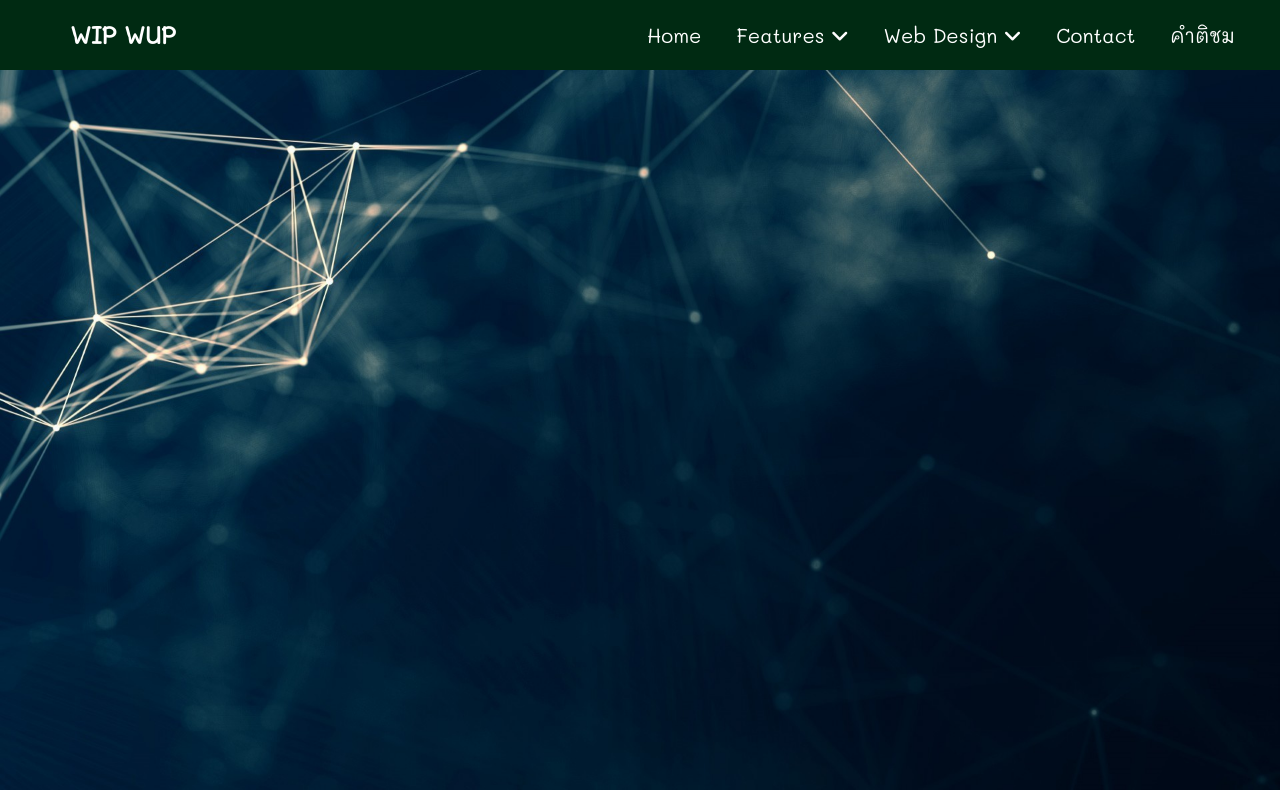
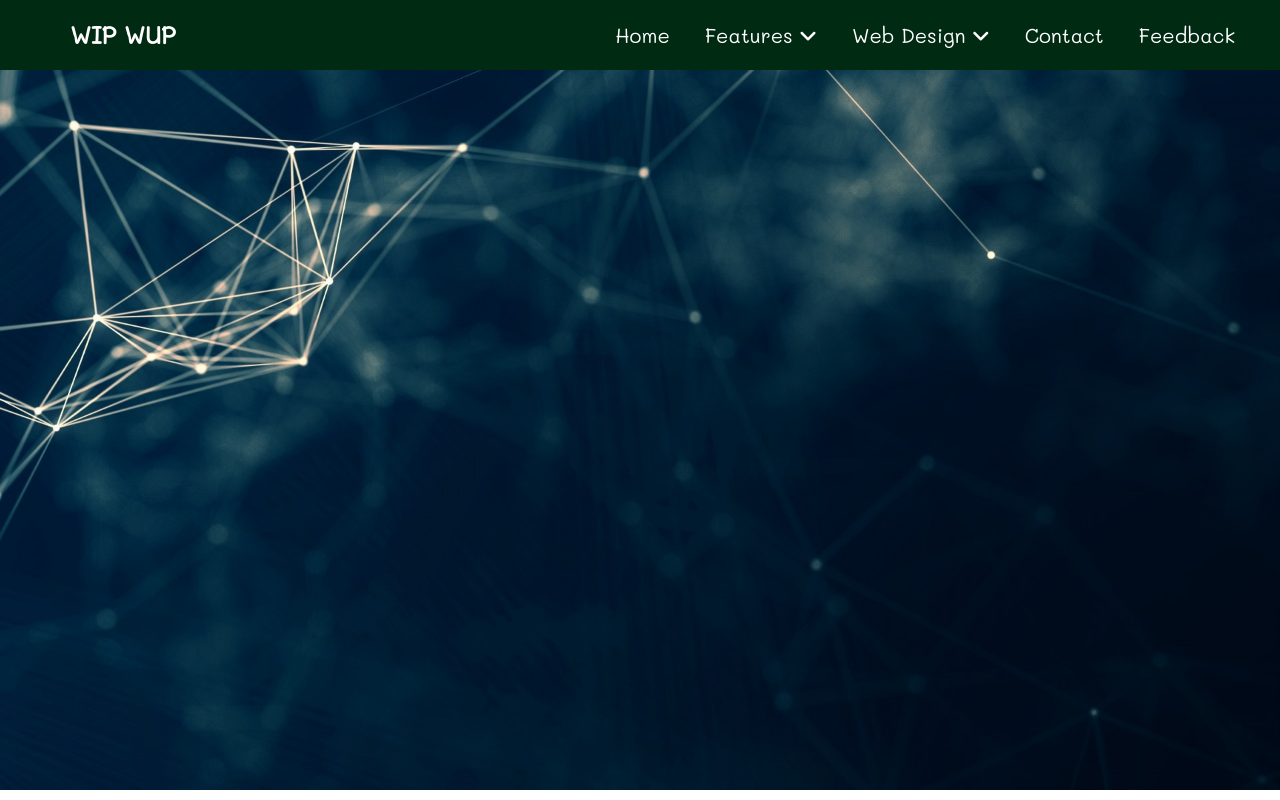
Before and after one commit to Nida-Aey/workshoplayout, a plain HTML site: page index.html in a window 1280 px wide. Shown: the top 800 px of the page. Drawn offline with nearby package versions, Linux system fonts and the light colour scheme; grey boxes are pictures that could not be loaded.

Commit message:
edit menu

```diff
--- a/index.html
+++ b/index.html
@@ -35,7 +35,7 @@
                 </ul>
             </li>
             <li><a href="#">Contact</a></li>
-            <li><a href="#">คำติชม</a></li>
+            <li><a href="#">Feedback</a></li>
         </ul>
     </nav>
 
```
